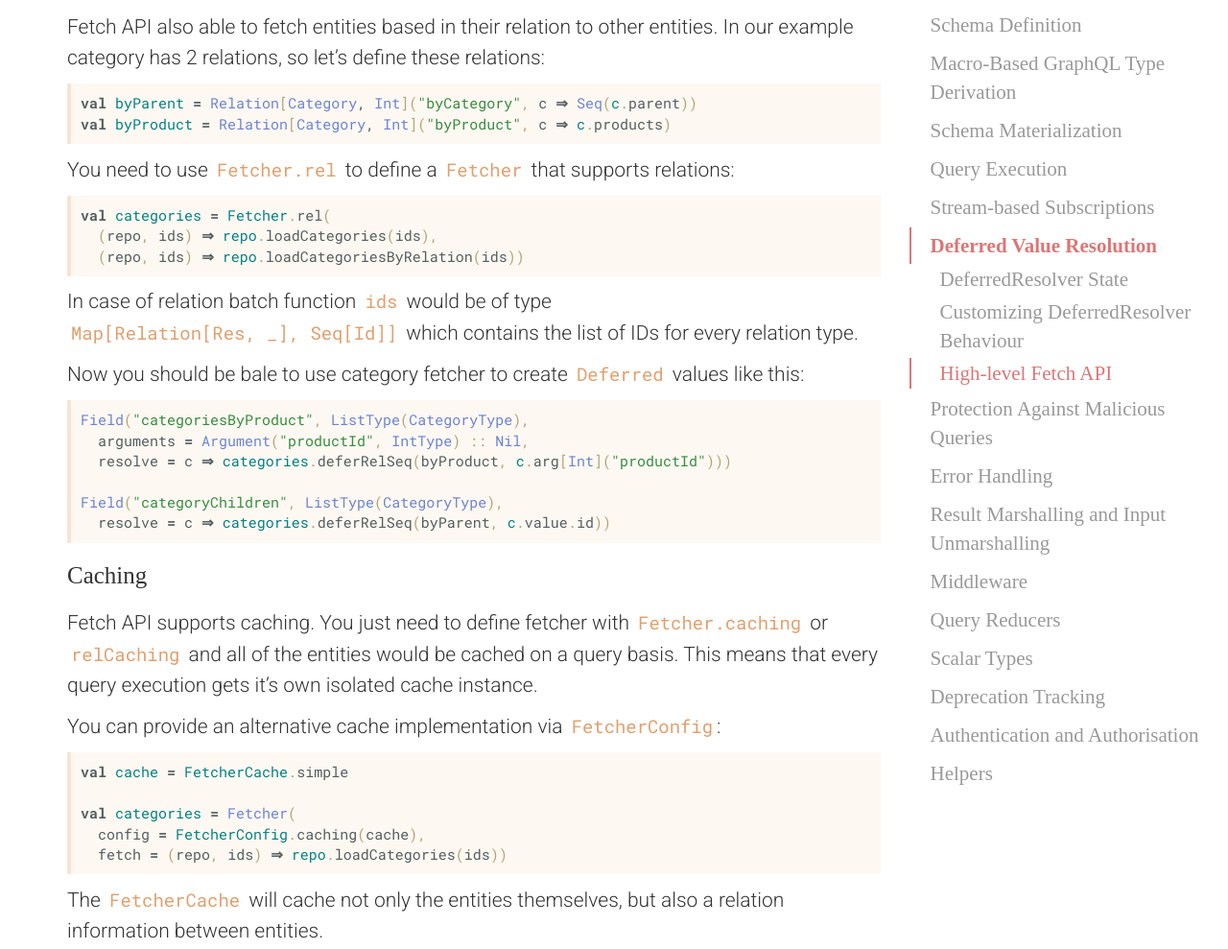
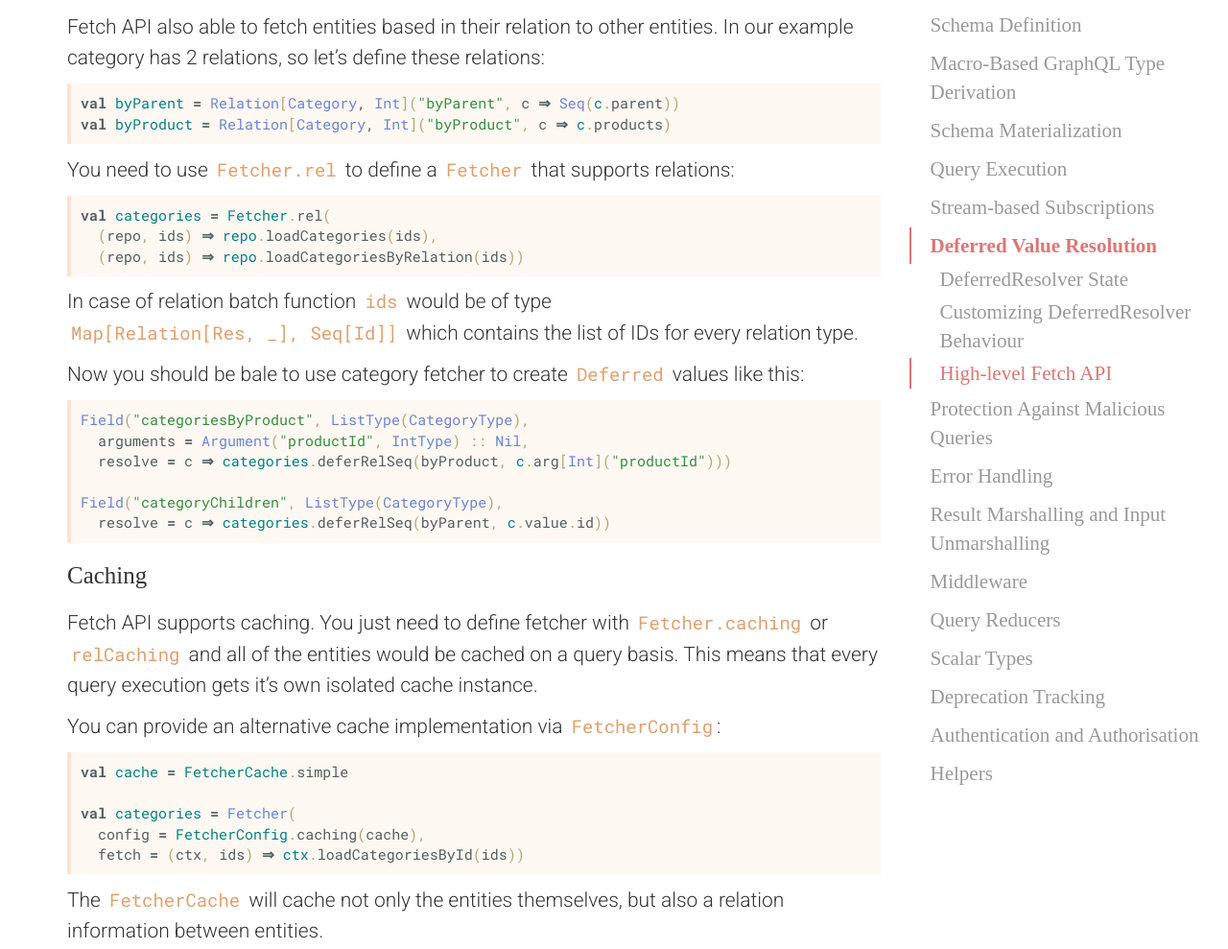
Before and after one commit to sangria-graphql/sangria-graphql.github.io, a Jekyll site: the page built from learn.md, in a window 1280 px wide and 1400 px high, scrolled down 26852 px. Shown: the part 163-1152 px from the top of the window at 96% size. Built offline with Jekyll 4.4.1, drawn with Linux system fonts in a browser that asks for light colours; some of the changed lines change nothing that is shown.

Commit message:
Minor fixes

````diff
--- a/learn.md
+++ b/learn.md
@@ -1026,11 +1026,11 @@
 
 ```scala
 val products =
-  Fetcher((ctx: MyCtx, ids: Seq[String]) ⇒
+  Fetcher((ctx: MyCtx, ids: Seq[Int]) ⇒
     ctx.loadProductsById(ids))
 
 val categories =
-  Fetcher((ctx: MyCtx, ids: Seq[String]) ⇒
+  Fetcher((ctx: MyCtx, ids: Seq[Int]) ⇒
     ctx.loadCategoriesById(ids))
 ```
 
@@ -1081,7 +1081,7 @@
 Fetch API also able to fetch entities based in their relation to other entities. In our example category has 2 relations, so let's define these relations:
 
 ```scala
-val byParent = Relation[Category, Int]("byCategory", c ⇒ Seq(c.parent))
+val byParent = Relation[Category, Int]("byParent", c ⇒ Seq(c.parent))
 val byProduct = Relation[Category, Int]("byProduct", c ⇒ c.products)
 ```
 
@@ -1118,7 +1118,7 @@
 
 val categories = Fetcher(
   config = FetcherConfig.caching(cache),
-  fetch = (repo, ids) ⇒ repo.loadCategories(ids))
+  fetch = (ctx, ids) ⇒ ctx.loadCategoriesById(ids))
 ```
 
 The `FetcherCache` will cache not only the entities themselves, but also a relation information between entities.
````
